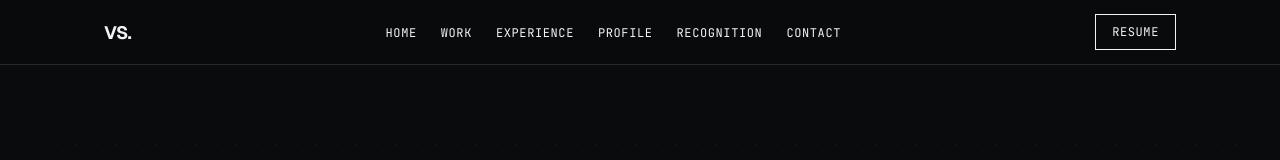
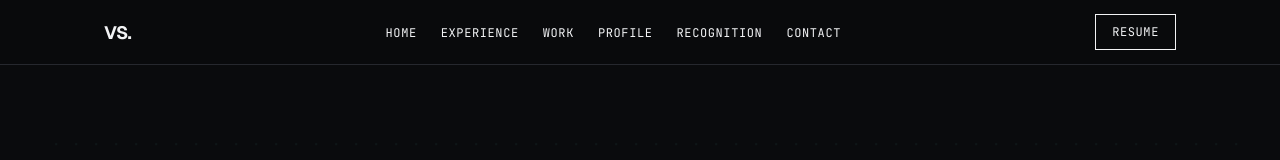
Before and after one commit to Vikrantsingh22/itsvikrant, a Next.js app: page / in a window 1280 px wide. Shown: the top 160 px of the page. Built offline with nearby package versions, Linux system fonts and the light colour scheme.

Commit message:
refactor: reorder navigation links to place Work after Experience

```diff
--- a/components/Nav.tsx
+++ b/components/Nav.tsx
@@ -6,8 +6,8 @@ import { useActiveSection } from "@/context/ActiveSectionContext";
 
 const navLinks = [
   { href: "#home", label: "Home" },
+  { href: "#experience", label: "Experience" },
   { href: "#work", label: "Work" },
-  { href: "#experience", label: "Experience" },
   { href: "#profile", label: "Profile" },
   { href: "#recognition", label: "Recognition" },
   { href: "#contact", label: "Contact" },
```
